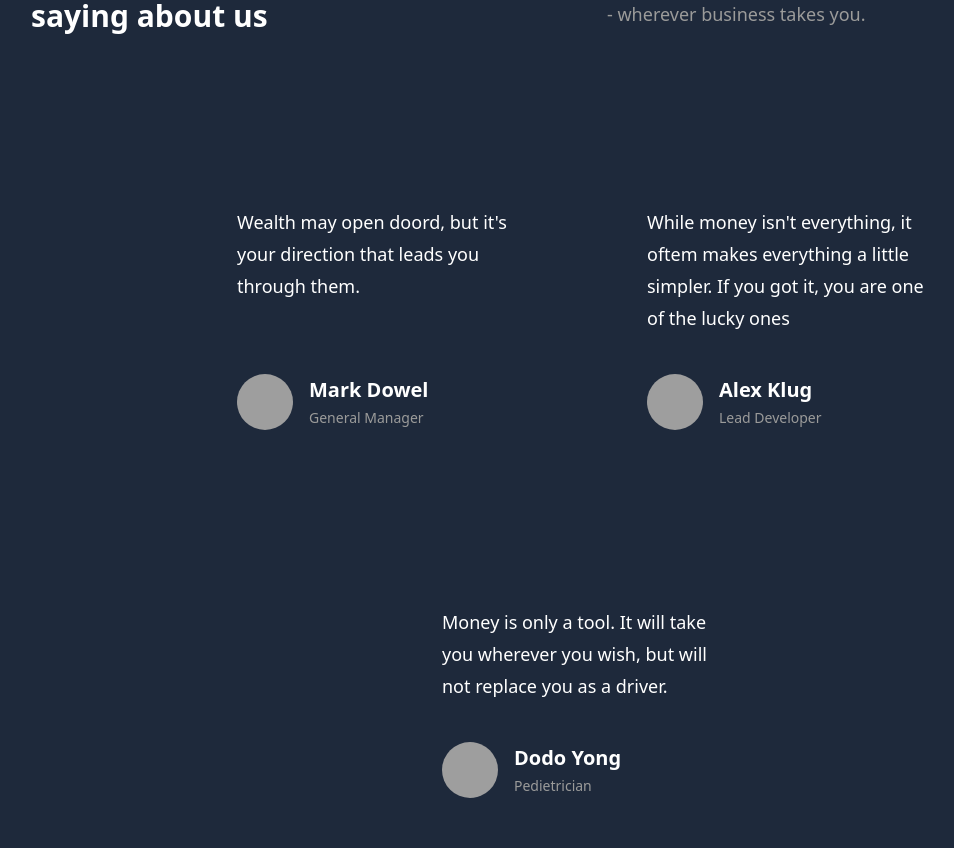
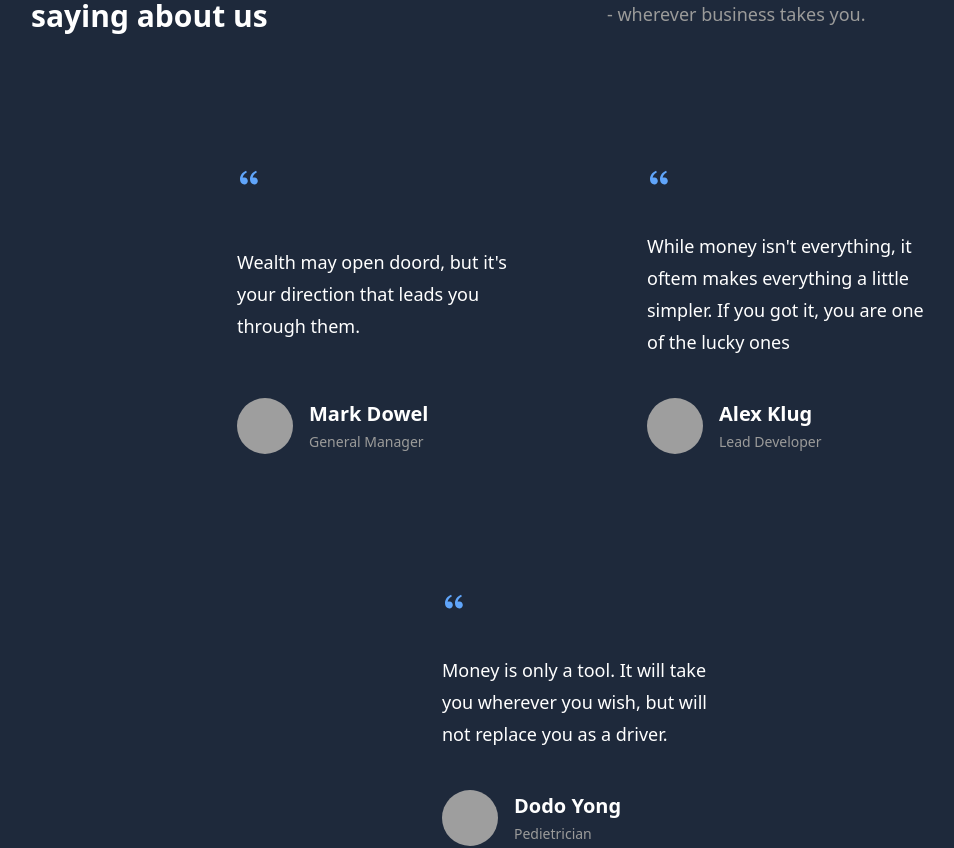
Before and after one commit to KodeIva/wiser, a React (Vite) app: page / in a window 1280 px wide. Shown: the part 2644-3492 px from the top of the page, without its empty margins (33-987 px from the left). Built offline with nearby package versions, Linux system fonts and the light colour scheme; grey boxes are pictures that could not be loaded.

Commit message:
quotes icon and background hover added to singleFeedback

```diff
--- a/src/components/Testimonials.jsx
+++ b/src/components/Testimonials.jsx
@@ -1,5 +1,6 @@
 import React from 'react'
 import { feedback } from '../data/data'
+import { RiDoubleQuotesL } from "react-icons/ri";
 
 const Testimonials = () => {
   return (
@@ -17,17 +18,14 @@ const Testimonials = () => {
         {feedback.map(singleFeedback => {
          const { id, img,name, title, comment } = singleFeedback
            return (
-            <div key={id} className="flex flex-col justify-between px-10 py-12 rounded-3xl max-w-[370px] md:mr-10 ms:mt-5 mr-0 my-5 bg-transparent">
+            <div key={id} className="flex flex-col justify-between px-10 py-12 rounded-3xl max-w-[370px] md:mr-10 ms:mt-5 mr-0 my-5 bg-transparent hover:bg-slate-900 duration-500">
+              <RiDoubleQuotesL className='text-blue-400 text-2xl'/>
               <p className='text-lg leading-8 text-white my-10'>{comment}</p>
               <div className="flex flex-row">
-            <img
-              className='w-14 h-14 rounded-full'
-              src={img} alt=""
-            />
+                <img className='w-14 h-14 rounded-full' src={img} alt="person-img" />
                 <div className="flex flex-col ml-4">
                   <h3 className='font-semibold text-xl leading-8'>{name}</h3>
                   <h4 className='text-sm text-[#9b9b9a] leading-6 '>{title}</h4>
-
                 </div>
               </div>
              </div>
```
Lines whose indentation alone changed are shown as unchanged.
